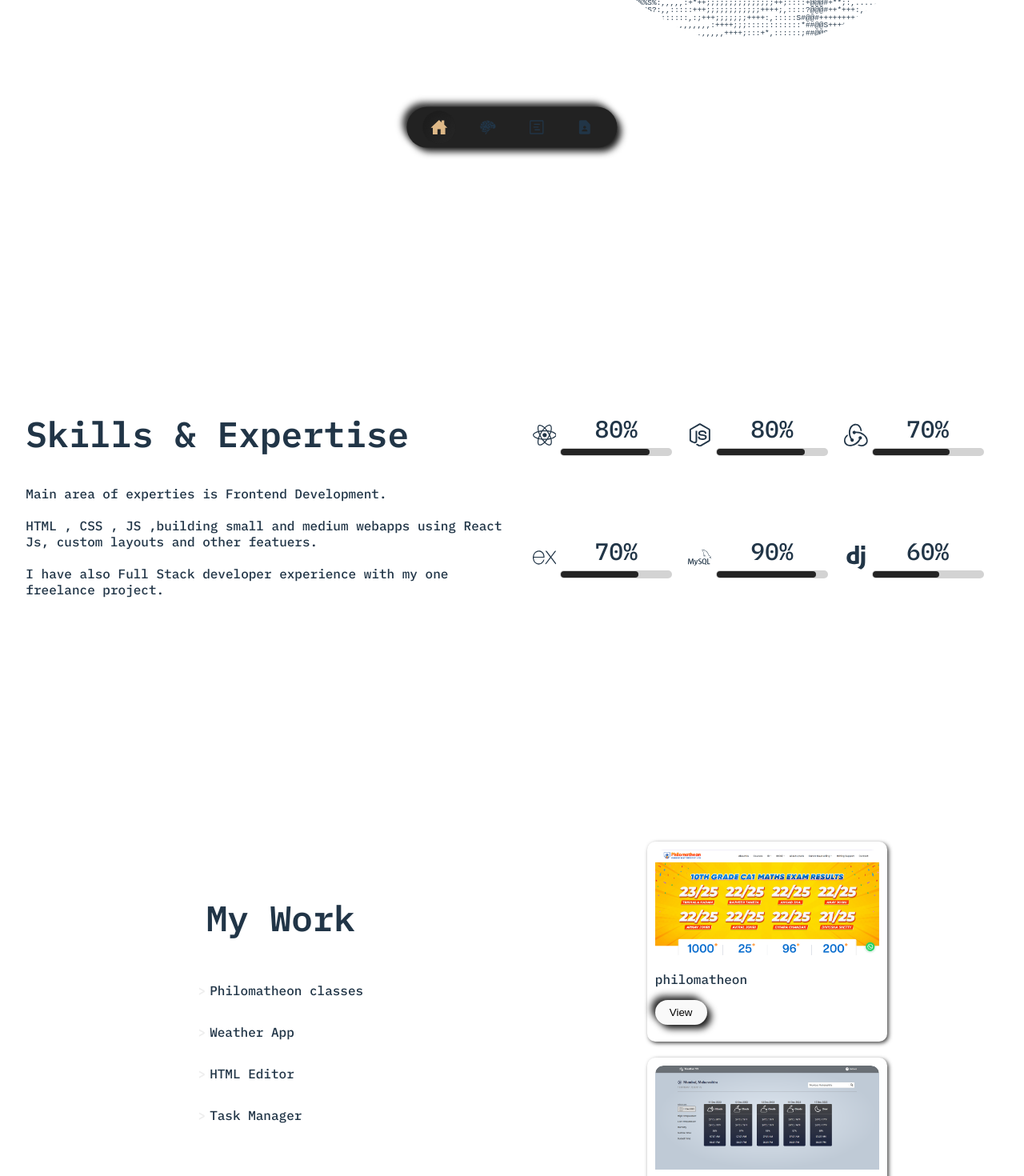
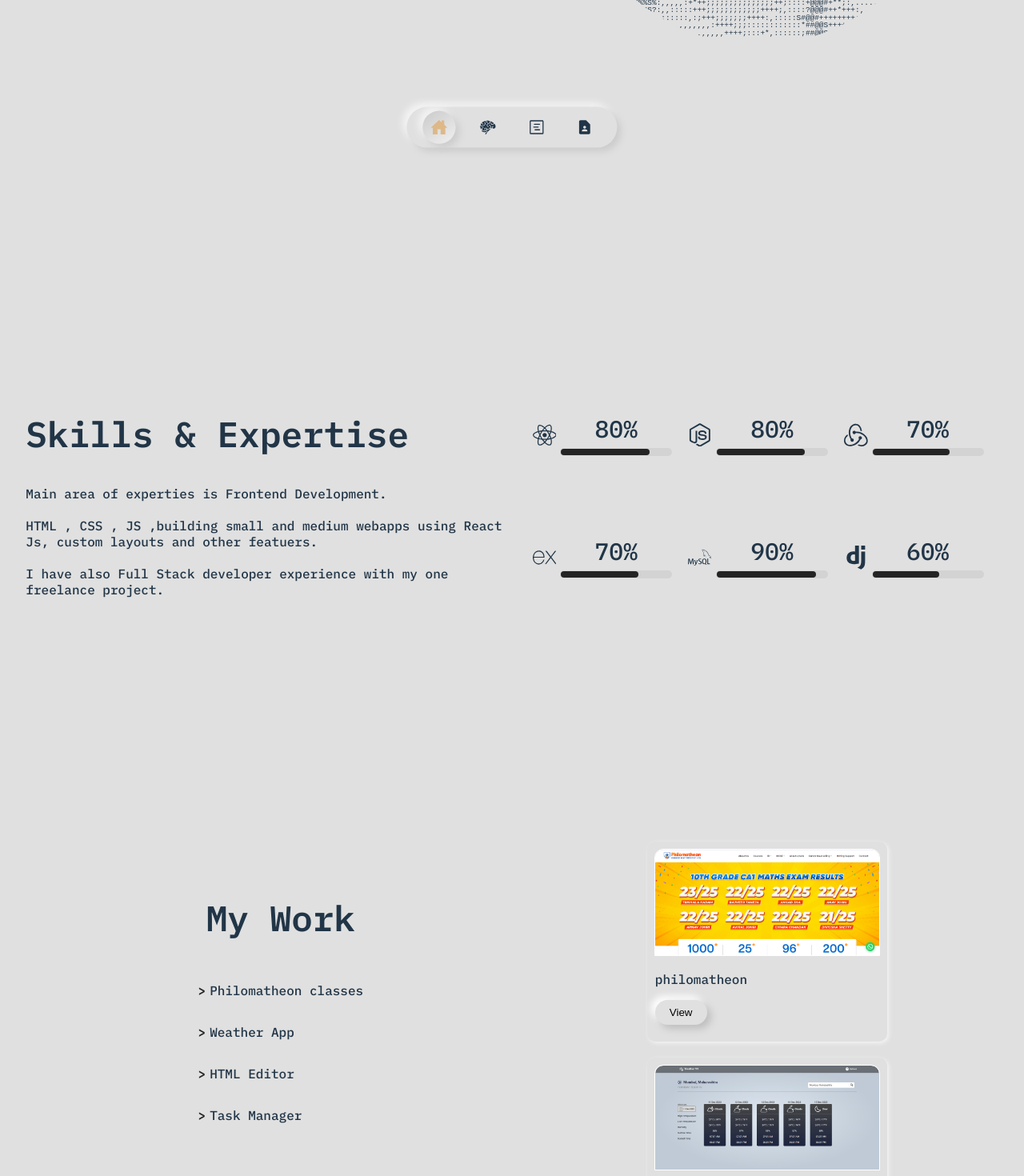
Before and after one commit to GulamAhmad-HiPER/portfolio, a React (Vite) app: page / in a window 1280 px wide. Shown: the part 580-2050 px from the top of the page at 80% size. Built offline with nearby package versions, Linux system fonts and the light colour scheme.

Commit message:
light mode added

```diff
--- a/src/components/Card/Card.css
+++ b/src/components/Card/Card.css
@@ -17,3 +17,11 @@
     outline: 1px solid white;
   }
 }
+@media (prefers-color-scheme: light) {
+  .card {
+    box-shadow: 2px 2px 5px #f4f4f4;
+    &.box_Shadow {
+      box-shadow: 5px 5px 10px #cccccc, -5px -5px 10px #f4f4f4;
+    }
+  }
+}
--- a/src/components/Menu/Menu.module.css
+++ b/src/components/Menu/Menu.module.css
@@ -28,3 +28,18 @@
     }
   }
 }
+
+@media (prefers-color-scheme: light) {
+  .menu {
+    background-color: #e0e0e0;
+    box-shadow: 5px 5px 9px #cccccc, -5px -5px 9px #f4f4f4;
+    & ul {
+      & li {
+        &.active {
+          background: linear-gradient(145deg, #cacaca, #f0f0f0);
+          box-shadow: 5px 5px 10px #cccccc, -5px -5px 10px #f4f4f4;
+        }
+      }
+    }
+  }
+}
--- a/src/index.css
+++ b/src/index.css
@@ -11,41 +11,41 @@
   -webkit-font-smoothing: antialiased;
   -moz-osx-font-smoothing: grayscale;
 }
-.primary-fs{
+.primary-fs {
   font-size: clamp(1.4rem, 0.9429rem + 2.2857vw, 3rem);
 }
-.secondary-fs{
+.secondary-fs {
   font-size: clamp(1.2rem, 0.9714rem + 1.1429vw, 2rem);
 }
-body{
-  margin:0;
+body {
+  margin: 0;
 }
 
 button {
   padding: 8px 18px;
-  background:none;
-  border:none;
+  background: none;
+  border: none;
   border-radius: 30px;
   background-color: #242424;
-  box-shadow:   5px 5px 9px #181818,
-  -5px -5px 9px #2c2c2c;
-  cursor:pointer;
-  transition: all .5s;
-  &:hover{
-    background:#f9f9f9;
-    color:black;
-    border-color:white;
+  box-shadow: 5px 5px 9px #181818, -5px -5px 9px #2c2c2c;
+  cursor: pointer;
+  transition: all 0.5s;
+  &:hover {
+    background: #f9f9f9;
+    color: black;
+    border-color: white;
   }
 }
 @media (prefers-color-scheme: light) {
   :root {
     color: #213547;
-    background-color: #ffffff;
+    background-color: #e0e0e0;
   }
   a:hover {
     color: #747bff;
   }
   button {
-    background-color: #f9f9f9;
+    background-color: #e0e0e0;
+    box-shadow: 5px 5px 10px #bebebe, -5px -5px 10px #ffffff;
   }
 }
--- a/src/pages/Projects/Project.module.css
+++ b/src/pages/Projects/Project.module.css
@@ -15,11 +15,21 @@
     display: flex;
     flex-direction: column;
     align-items: center;
-    & ul {
+  }
+  & .project_preview {
+    display: flex;
+    flex-wrap: wrap;
+    justify-content: center;
+    align-content: center;
+    gap: 20px;
+  }
+}
+
+.project_list {
   list-style: none; /* Remove default list styles */
   padding: 0; /* Remove default padding */
 
-      & li {
+  & .project_llistitems {
     margin-bottom: 2rem;
     transition: 0.4s ease;
     &:hover {
@@ -34,12 +44,12 @@
     }
   }
 }
-  }
-  & .project_preview {
-    display: flex;
-    flex-wrap: wrap;
-    justify-content: center;
-    align-content: center;
-    gap: 20px;
+@media (prefers-color-scheme: light) {
+  .project_list {
+    & .project_llistitems {
+      &::before {
+        color: #242424;
       }
     }
+  }
+}
--- a/src/pages/Projects/Projects.jsx
+++ b/src/pages/Projects/Projects.jsx
@@ -24,8 +24,12 @@ const Projects = () => {
         <h1 className="primary-fs">
           <Imganimation text="My Work" singleline={true} speed={30} />
         </h1>
-        <ul>
-          <li onMouseEnter={() => handleHover(0)} onMouseLeave={handleLeave}>
+        <ul className={style.project_list}>
+          <li
+            onMouseEnter={() => handleHover(0)}
+            onMouseLeave={handleLeave}
+            className={style.project_llistitems}
+          >
             <Imganimation
               text="Philomatheon classes"
               singleline={true}
@@ -33,7 +37,11 @@ const Projects = () => {
               hover={true}
             />
           </li>
-          <li onMouseEnter={() => handleHover(3)} onMouseLeave={handleLeave}>
+          <li
+            onMouseEnter={() => handleHover(3)}
+            onMouseLeave={handleLeave}
+            className={style.project_llistitems}
+          >
             <Imganimation
               text="Weather App"
               singleline={true}
@@ -41,7 +49,11 @@ const Projects = () => {
               hover={true}
             />
           </li>
-          <li onMouseEnter={() => handleHover(1)} onMouseLeave={handleLeave}>
+          <li
+            onMouseEnter={() => handleHover(1)}
+            onMouseLeave={handleLeave}
+            className={style.project_llistitems}
+          >
             <Imganimation
               text="HTML Editor"
               singleline={true}
@@ -49,7 +61,11 @@ const Projects = () => {
               hover={true}
             />
           </li>
-          <li onMouseEnter={() => handleHover(2)} onMouseLeave={handleLeave}>
+          <li
+            onMouseEnter={() => handleHover(2)}
+            onMouseLeave={handleLeave}
+            className={style.project_llistitems}
+          >
             <Imganimation
               text="Task Manager"
               singleline={true}
```
Lines whose indentation alone changed are shown as unchanged.
